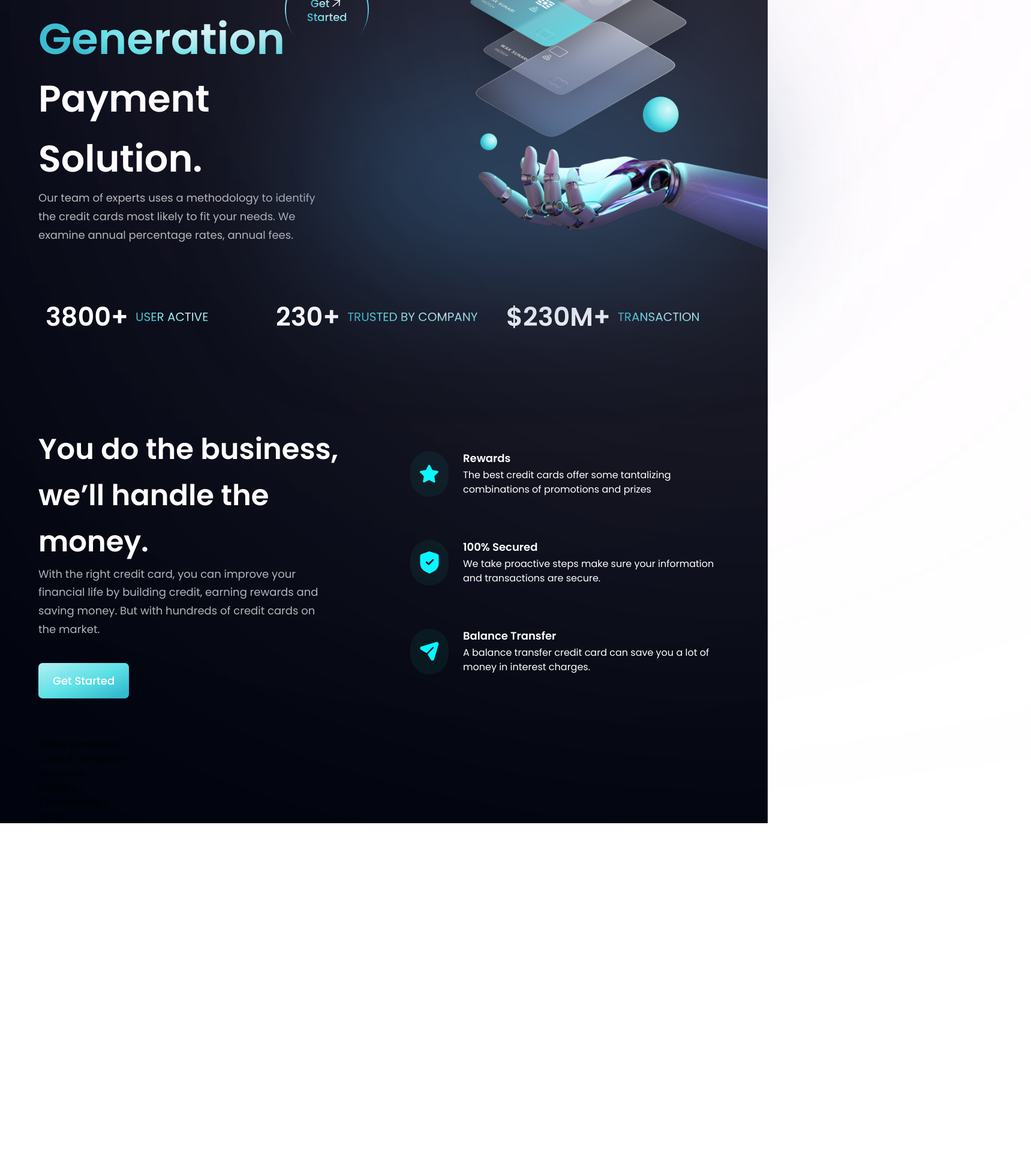
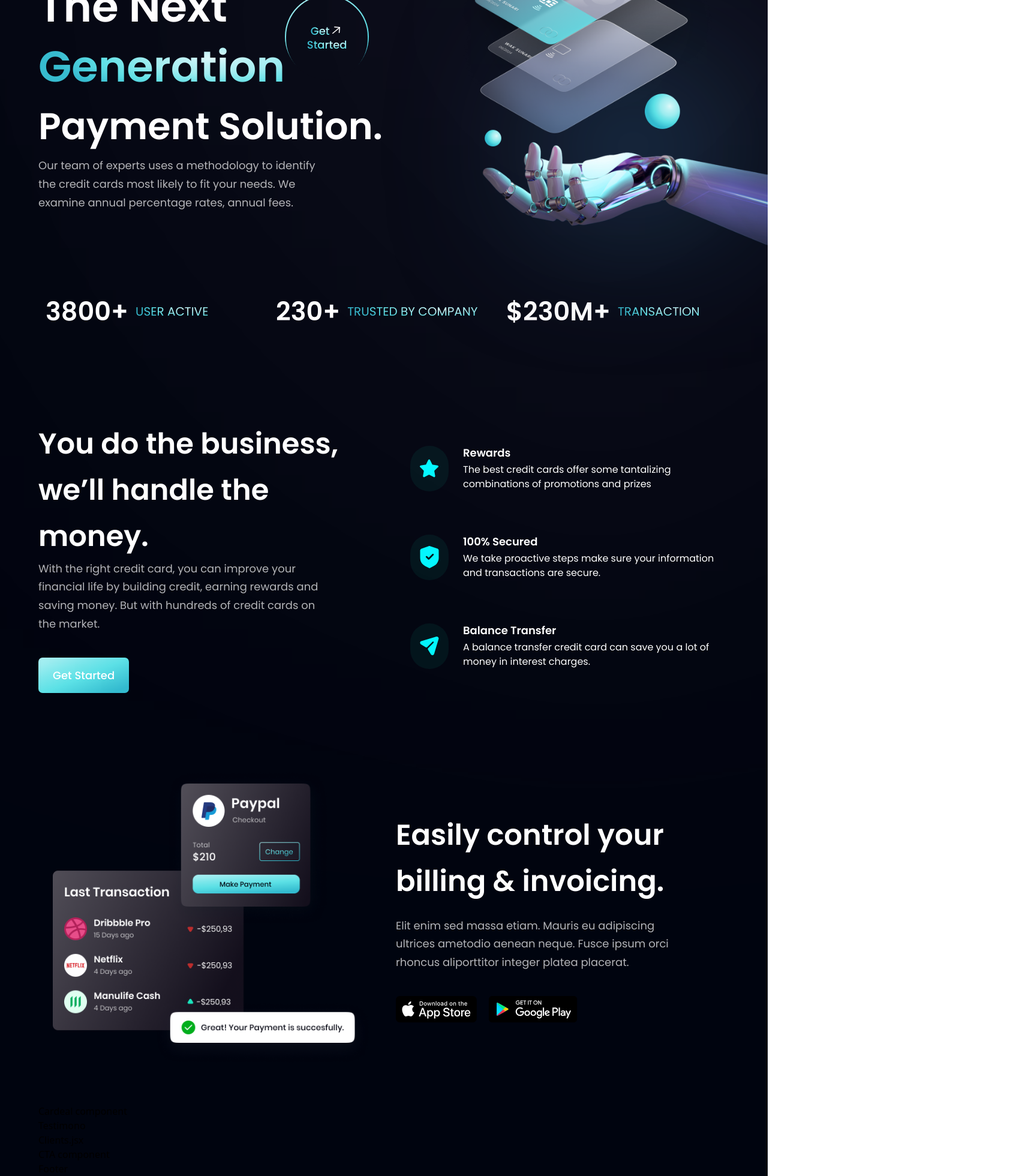
Before and after one commit to waleokeofficial/Modern-bank-app-React, a React (Vite) app in the folder modern-bank-react-app/: page / in a window 1280 px wide. Shown: the part 307-2267 px from the top of the page at 60% size, 1719 px wide, since content can reach past the window. Before the commit the page ends 1679 px from the top, so only its background shows below. Built offline with nearby package versions, Linux system fonts and the light colour scheme.

Commit message:
Corrected viewport settings|Billing component done

```diff
--- a/modern-bank-react-app/src/components/Billing.jsx
+++ b/modern-bank-react-app/src/components/Billing.jsx
@@ -1,10 +1,27 @@
-import React from 'react'
+import styles, {layout} from "../style"
+import {apple, bill, google} from  "../assets"
+
 
 const Billing =()=> {
     return (
-        <div>
-            Billing Component
-        </div>
+        <section className={`${layout.sectionReverse} flex-1 flex flex-row p-6`}>
+            <div className={`${layout.sectionImgReverse}`}>
+                 <img src={bill} className={`w-[100%] h-[100%]`} />
+            </div>
+
+            <div className={`${layout.sectionInfo}`}>
+                <h2 className={`${styles.heading2}`}>Easily control your <br className="sm:block hidden"/> billing & invoicing.</h2>
+                <p className={`${styles.paragraph} max-w-[470px] mt-5`}>Elit enim sed massa etiam. Mauris eu adipiscing ultrices ametodio aenean neque. Fusce ipsum orci rhoncus aliporttitor integer platea placerat.</p>
+
+                <div>
+                    <div className={`flex flex-1  flex-row sm:mt-10 mt-6`}>
+                        <img src={apple} className={`w=[130px] mr-5 h-[45px]`} />
+                        <img src={google} className={`w=[130px] h-[45px]`} />
+                    </div>
+                </div>
+            </div>
+
+        </section>
     )
 }
 
--- a/modern-bank-react-app/src/components/Business.jsx
+++ b/modern-bank-react-app/src/components/Business.jsx
@@ -5,7 +5,7 @@ import {features} from '../constants'
 const FeatureCard = ({icon, title, content, index})=> (
     <div className={`flex flex-row p-6  rounded-[20px] ${index === features.length - 1 ? "mb-0" : "mb-6"} feature-card`}>
         <div className={`[h-64px] w-[64px] ${styles.flexCenter} bg-dimBlue rounded-full `}>
-            <img  src={icon} alt="icon" className={`w-[50%] h-[50%] object-contain`}/>
+            <img src={icon} alt="icon" className={`w-[50%] h-[50%] object-contain`}/>
         </div>
         <div className="ml-6 flex-1 flex flex-col ">
             <h2 className="font-poppins mb-1 font-semibold text-[18px] leading-[24px] text-white">{title}</h2>
--- a/modern-bank-react-app/src/components/Hero.jsx
+++ b/modern-bank-react-app/src/components/Hero.jsx
@@ -37,8 +37,8 @@ const Hero  =()=> {
                 </p>
             </div>
 
-            <div className=''>
-                <img src={robot} alt="billing" className={`z-[5] relative w-[100%] h-[100%]`} />
+            <div className={`flex-1 flex ${styles.flexCenter} md:my-0 my-10 relative`}>
+                <img src={robot} alt="billing" className={` z-[9] relative w-[100%] h-[100%]`} />
                 <div className="z-[0] h-[40%] w-[35%] absolute top-0 pink__gradient" />
                 <div className="z-[1] h-[80%] w-[80%] absolute bottom-40 rounded-full  white__gradient" />
                 <div className="z-[0] h-[50%] w-[50%] absolute bottom-20 right-20 blue__gradient" />
```
